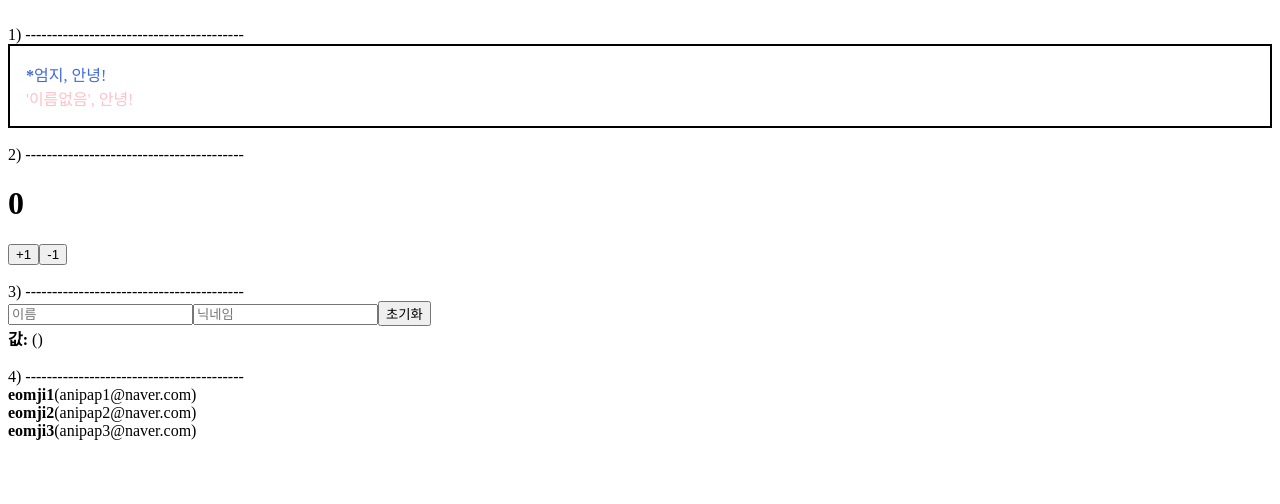
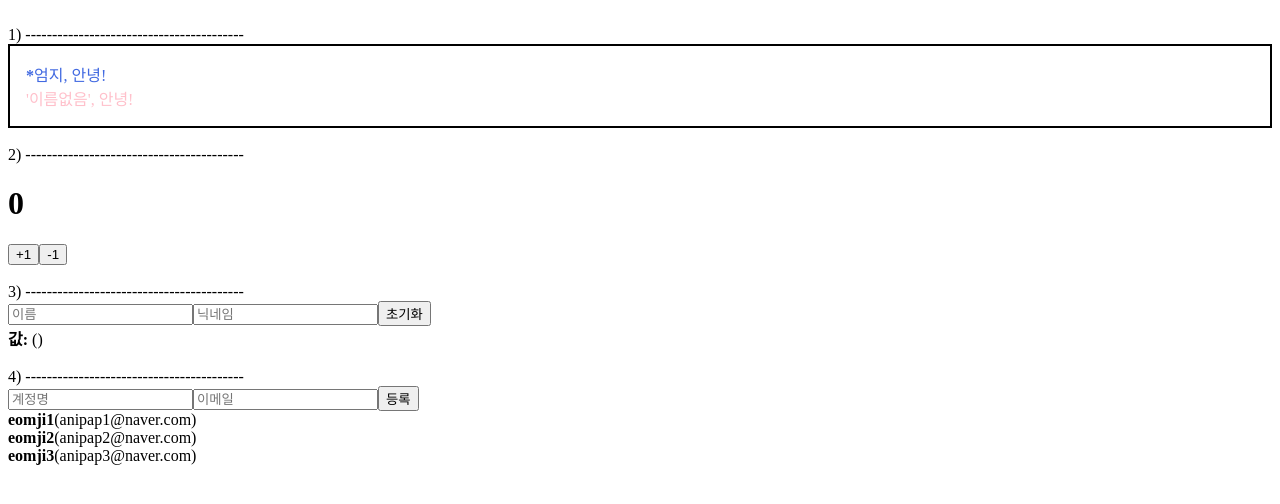
Before and after one commit to bisous1519/new-react-app, a React (Create React App) app in the folder vlpt-test/: page / in a window 1280 px wide. Shown: the top 504 px of the page. Built offline with nearby package versions, Linux system fonts and the light colour scheme.

Commit message:
modern-react3

```diff
--- a/vlpt-test/src/App.js
+++ b/vlpt-test/src/App.js
@@ -1,11 +1,59 @@
-import React from "react";
+import React, { useRef, useState } from "react";
 import Counter from "./components/Counter";
+import CreateUser from "./components/CreateUser";
 import Hello from "./components/Hello";
 import InputSample from "./components/InputSample";
 import UserList from "./components/UserList";
 import Wrapper from "./components/Wrapper";
 
 function App() {
+  const [inputs, setInputs] = useState({ username: "", email: "" });
+  const { username, email } = inputs; // inputs에서 username, email을 미리 추출해주자
+  const onChange = (e) => {
+    const { name, value } = e.target;
+    setInputs({
+      ...inputs,
+      [name]: value, // name이 email이었으면 email의 value값을 바꾸고, username이면 username의 value값을 바꿔줌
+    });
+  };
+  const [users, setUsers] = useState([
+    {
+      id: 1,
+      username: "eomji1",
+      email: "anipap1@naver.com",
+    },
+    {
+      id: 2,
+      username: "eomji2",
+      email: "anipap2@naver.com",
+    },
+    {
+      id: 3,
+      username: "eomji3",
+      email: "anipap3@naver.com",
+    },
+  ]);
+
+  const nextId = useRef(4); // nextId라는 값을 useRef로 관리하는 이유 : 이 값이 바뀐다고 해서 컴포넌트가 리렌더링 될 필요가 없기때문에!
+
+  const onCreate = () => {
+    const user = {
+      id: nextId.current,
+      username,
+      email,
+    };
+
+    // setUsers([...users, user]); // 이렇게 해도 됨! push사용하지 x
+    setUsers(users.concat(user)); // 이렇게 하게되면 users를 가져와서 그 안에 user를 추가한 새로운 배열을 반환하게됨.
+
+    setInputs({
+      username: "",
+      email: "",
+    });
+    //console.log(nextId.current); // 4
+    nextId.current += 1; // 바로이때임!! => 컴포넌트가 리렌더링되지 x
+  };
+
   return (
     <>
       <br />
@@ -26,7 +74,13 @@
 
       <br />
       {"4) -----------------------------------------"}
-      <UserList />
+      <CreateUser
+        username={username}
+        email={email}
+        onChange={onChange}
+        onCreate={onCreate}
+      />
+      <UserList users={users} />
     </>
   );
 }
--- /dev/null
+++ b/vlpt-test/src/components/CreateUser.js
@@ -0,0 +1,23 @@
+import React from "react";
+
+function CreateUser({ username, email, onChange, onCreate }) {
+  return (
+    <div>
+      <input
+        name="username"
+        placeholder="계정명"
+        onChange={onChange}
+        value={username}
+      />
+      <input
+        name="email"
+        placeholder="이메일"
+        onChange={onChange}
+        value={email}
+      />
+      <button onClick={onCreate}>등록</button>
+    </div>
+  );
+}
+
+export default CreateUser;
--- a/vlpt-test/src/components/UserList.js
+++ b/vlpt-test/src/components/UserList.js
@@ -9,29 +9,14 @@
   );
 }
 
-function UserList() {
-  const users = [
-    {
-      id: 1,
-      username: "eomji1",
-      email: "anipap1@naver.com",
-    },
-    {
-      id: 2,
-      username: "eomji2",
-      email: "anipap2@naver.com",
-    },
-    {
-      id: 3,
-      username: "eomji3",
-      email: "anipap3@naver.com",
-    },
-  ];
+function UserList({ users }) {
   return (
     <div>
       {users.map((user) => (
-        <User user={user} />
+        <User user={user} key={user.id} />
       ))}
+      {/* user.map((user, index) => (~~))
+          ㄴ> index를 사용해서 key를 하는건 피하는게 좋음 */}
 
       {/* <User user={users[0]} />
       <User user={users[1]} />
@@ -54,3 +39,6 @@
 }
 
 export default UserList;
+
+// useRef로 관리하는 값은, 바뀌어도 컴포넌트가 리렌더링 되지 x!
+// 사용 : setTimeout, setInterval의 id / 외부라이브러리를 사용하여 생성된 인스턴스 / Scroll 위치 / ..
```
Also changed, not shown: 1 other file (tests, documents, lock files or other folders).
